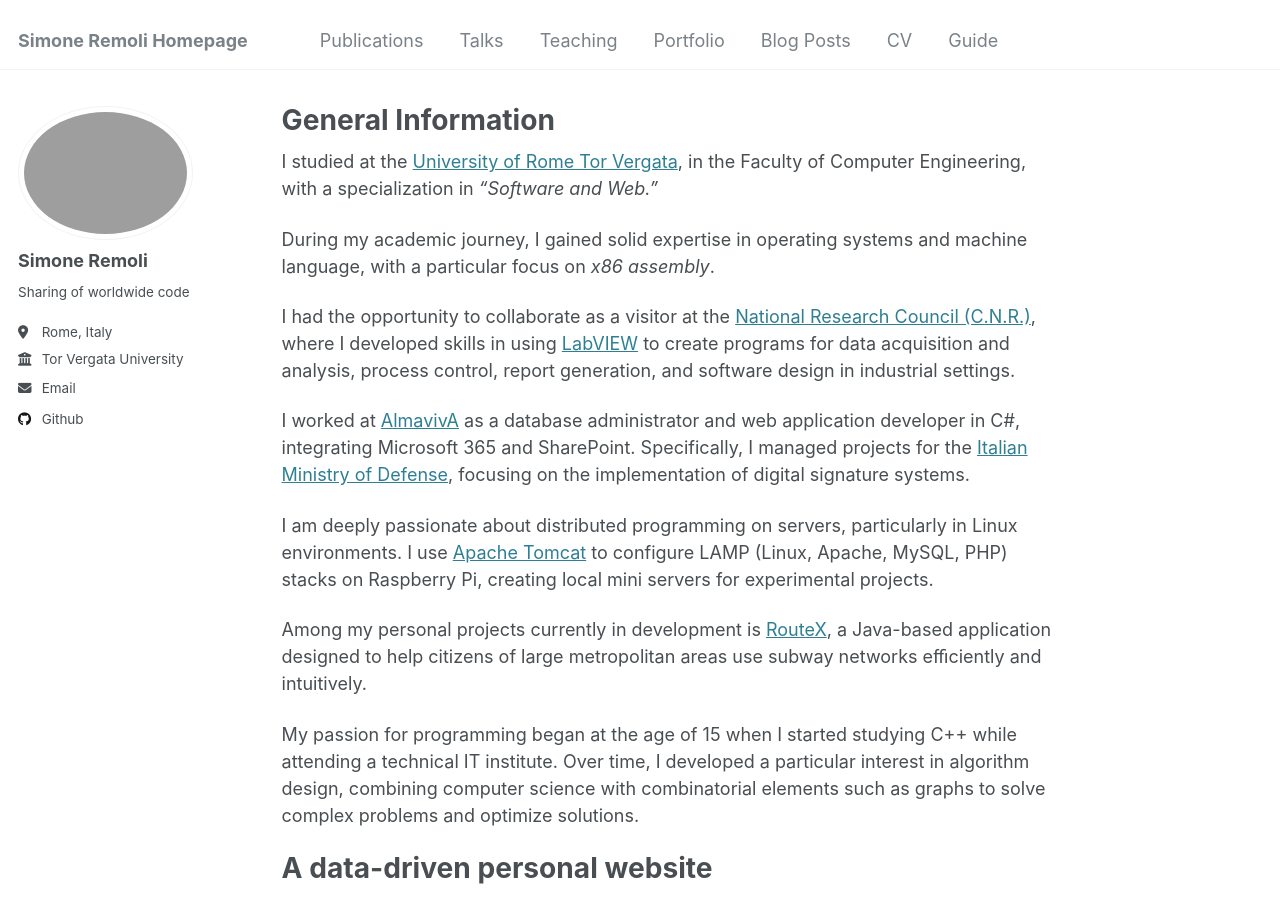
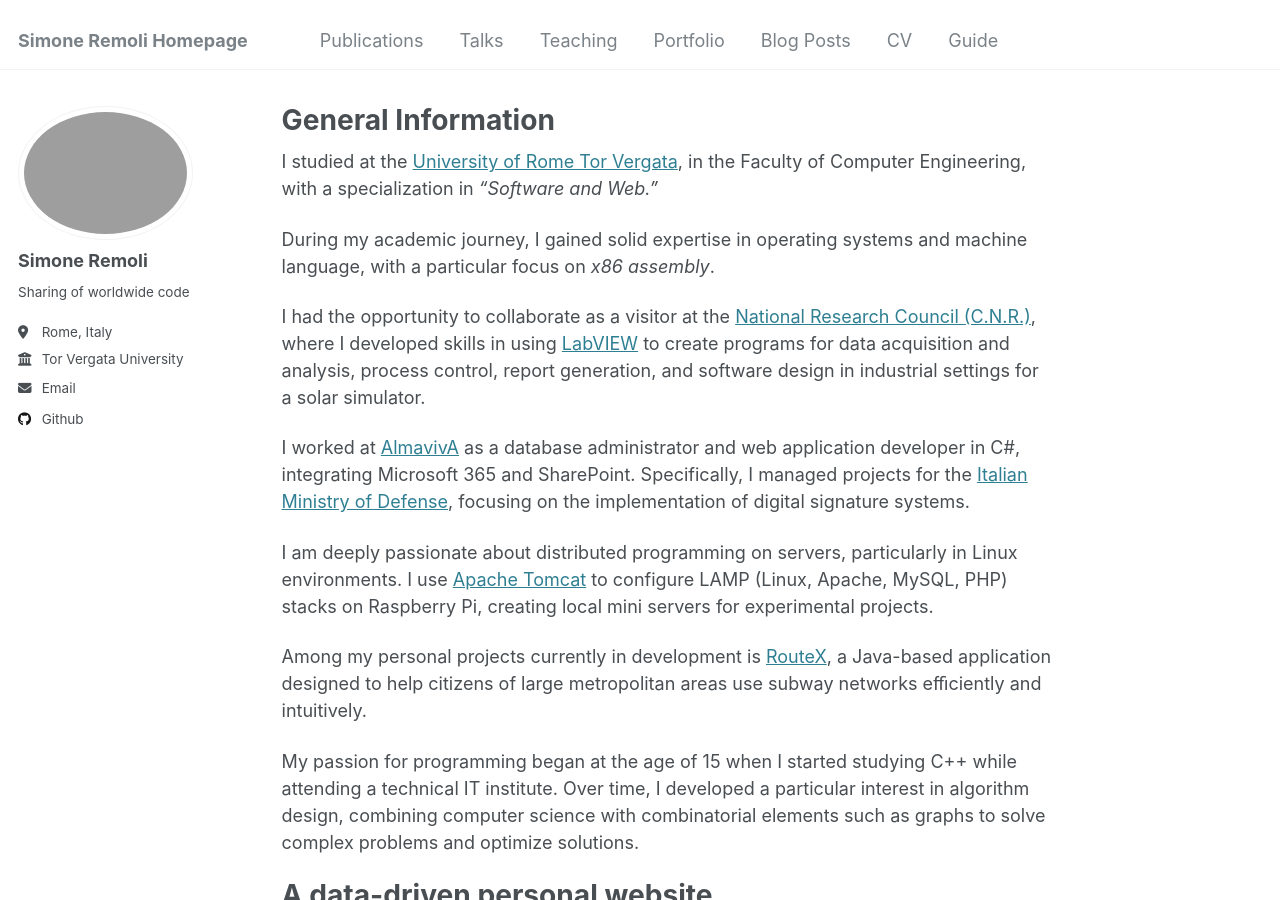
Before and after one commit to SimoneRemoli/SimoneRemoli.github.io, a Jekyll site: the page built from _pages/about.md, in a window 1280 px wide and 900 px high. Built offline with Jekyll 4.4.1, drawn with Linux system fonts in a browser that asks for light colours.

Commit message:
Update about.md

```diff
--- a/_pages/about.md
+++ b/_pages/about.md
@@ -14,7 +14,8 @@ During my academic journey, I gained solid expertise in operating systems and ma
 assembly*.
 
 I had the opportunity to collaborate as a visitor at the [National Research Council (C.N.R.)](https://www.cnr.it/), where I
-developed skills in using [LabVIEW](https://www.ni.com/en/shop/labview.html) to create programs for data acquisition and analysis, process control, report generation, and software design in industrial settings.
+developed skills in using [LabVIEW](https://www.ni.com/en/shop/labview.html) to create programs for data acquisition and analysis, process control, report generation, and software design in industrial settings for a solar simulator.
+
 
 I worked at [AlmavivA](https://www.almaviva.it/it_IT) as a database administrator and web application developer in
 C#, integrating Microsoft 365 and SharePoint.
```
